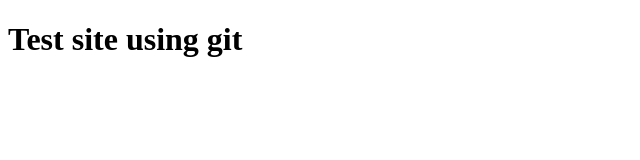
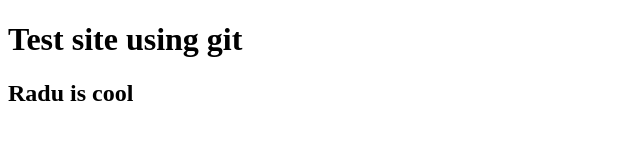
Before and after one commit to nicxlas/nicxlas.github.io, a plain HTML site: page index.html in a window 1280 px wide. Shown: the whole page, without its empty margins (0-640 px from the left). Drawn offline with Linux system fonts and the light colour scheme.

Commit message:
New header

```diff
--- a/index.html
+++ b/index.html
@@ -5,5 +5,6 @@
     </head>
     <body>
         <h1>Test site using git</h1>
+        <h2>Radu is cool</h2>
     </body>
 </html>
```
